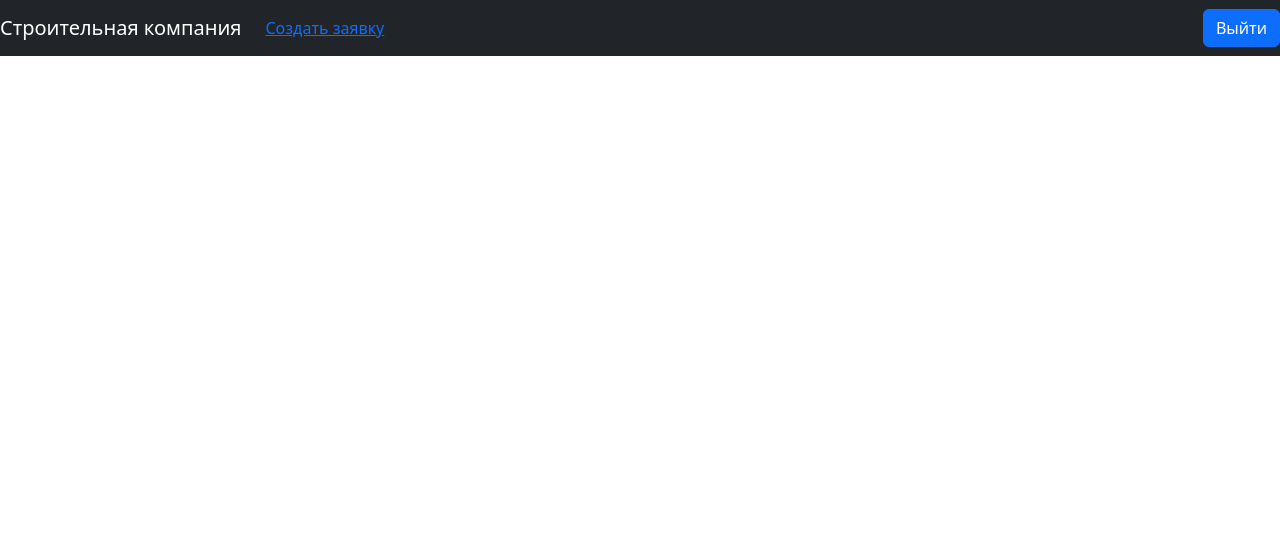
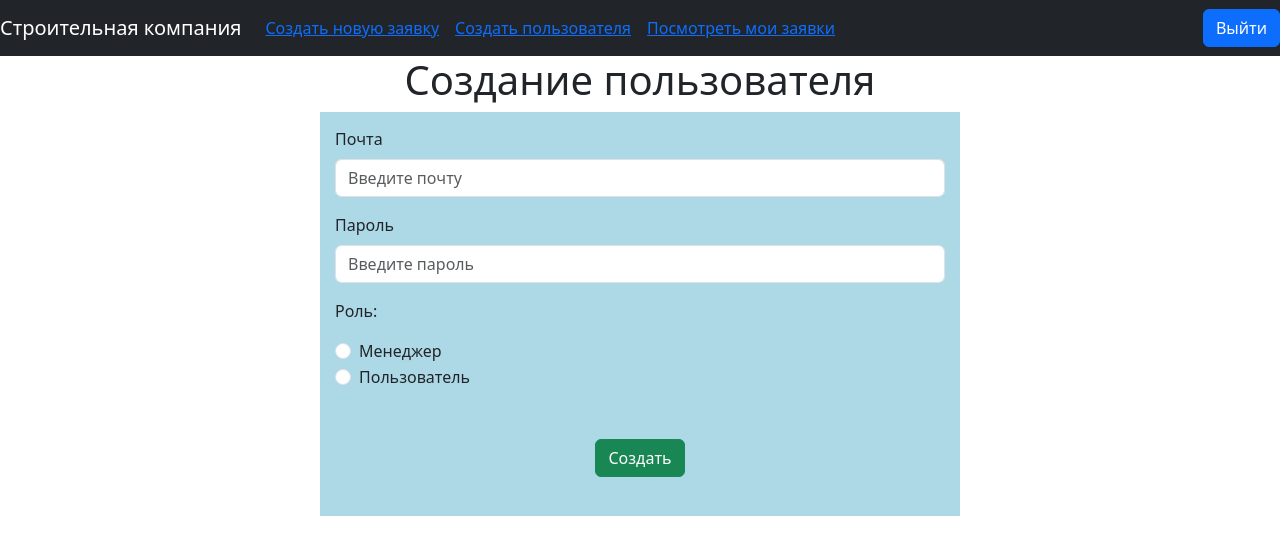
Before and after one commit to James-ssss/react-frontend, a React (Create React App) app: page /CreateUser in a window 1280 px wide. Shown: the top 554 px of the page. Built offline with nearby package versions, Linux system fonts and the light colour scheme.

Commit message:
Добавлено создание пользователя

```diff
--- a/src/App.js
+++ b/src/App.js
@@ -6,6 +6,7 @@ import { Route, BrowserRouter as Router, Link, Routes} from 'react-router-dom';
 
 import CreateTask from './Components/CreateTask';
 import Login from './Components/Login';
+import CreateUser from './Components/CreateUser';
 function App() {
   return (
     <>
@@ -14,6 +15,7 @@ function App() {
     <Routes>
       <Route path='/CreateTask' Component={CreateTask}/>
       <Route path='/Login' Component={Login}/>
+      <Route path='/CreateUser' Component={CreateUser}/>
     </Routes>
     </Router>
 
--- /dev/null
+++ b/src/Components/CreateUser.js
@@ -0,0 +1,107 @@
+import React, { useState } from "react";
+import { Button, Form } from "react-bootstrap";
+
+export default function CreateUser() {
+    const [email, setEmail] = useState("");
+
+    const [pass, setPass] = useState("");
+
+    const [is_staff, setRole] = useState("");
+
+    const handleInputChangeEmail = (value) => {
+      setEmail(value);
+    };
+
+    const handleInputChangePass = (value) => {
+      setPass(value);
+    };
+
+    const handleInputChangeRole = (value) => {
+        setRole(value);
+      };
+
+    const handleSubmit = async (event) => {
+      event.preventDefault();
+      if (email && pass && is_staff !== ""){
+        console.log(email, pass, is_staff)
+        const bodyData = {
+            email: email,
+            pass: pass,
+            is_staff: is_staff
+          };
+
+          try {
+            const response = await fetch("http://127.0.0.1:5000/User/Create", {
+              method: "POST",
+              headers: {
+                "Content-Type": "application/json",
+              },
+              body: JSON.stringify(bodyData),
+            });
+
+            if (response.ok) {
+              console.log("Пользователь успешно создан!");
+            } else {
+              console.error("Ошибка при создании пользователя");
+            }
+          } catch (error) {
+            console.error("Произошла ошибка", error);
+          }
+      }
+      else alert("Почта, роль или пароль пусты");;
+    };
+
+  return (
+    <>
+      <div style={{ display: "flex", justifyContent: "center" }}>
+        <h1>Создание пользователя</h1>
+      </div>
+      <div style={{ display: "flex", justifyContent: "center", backgroundColor: "lightblue",
+          width: "50%",
+          margin: "auto",
+          padding: "15px",
+          flexDirection: "column" }}>
+        <Form flexDirection="column" onSubmit={handleSubmit}>
+          <Form.Group className="mb-3" controlId="formBasicEmail">
+            <Form.Label>Почта</Form.Label>
+            <Form.Control
+              type="email"
+              placeholder="Введите почту"
+              onChange={(e) => {
+                handleInputChangeEmail(e.target.value);
+              }}
+            />
+          </Form.Group>
+
+          <Form.Group className="mb-3" controlId="formBasicPassword">
+            <Form.Label>Пароль</Form.Label>
+            <Form.Control
+              type="password"
+              placeholder="Введите пароль"
+              onChange={(e) => {
+                handleInputChangePass(e.target.value);
+              }}
+            />
+          </Form.Group>
+          <div>
+            <p>Роль:</p>
+            <Form.Check type="radio" aria-label="radio 1" label="Менеджер" name="role"  onChange={(e) => {
+                handleInputChangeRole(true);
+              }}/>
+            <Form.Check type="radio" aria-label="radio 2" label="Пользователь" name="role"  onChange={(e) => {
+                handleInputChangeRole(false);
+              }}/>
+          </div>
+          <br></br>
+          <br></br>
+          <div style={{ display: "flex", justifyContent: "center" }}>
+            <Button variant="success" type="submit" onSubmit={handleSubmit}>
+              Создать
+            </Button>
+          </div>
+          <br></br>
+        </Form>
+      </div>
+    </>
+  );
+}
--- a/src/Components/Login.js
+++ b/src/Components/Login.js
@@ -1,32 +1,81 @@
-import React from "react";
-import {Link} from 'react-router-dom';
-import {Button, Form} from 'react-bootstrap';
+import React, { useState } from "react";
+import { Link } from "react-router-dom";
+import { Button, Form } from "react-bootstrap";
 
-export default function Login(){
-    return (
-      <>
-        <Form flexDirection="column">
-          <Form.Group className="mb-3" controlId="formBasicPhone">
-            <Form.Label>Телефон</Form.Label>
-            <Form.Control type="phone" placeholder="Введите номер телефона" />
+export default function Login() {
+  const [email, setEmail] = useState("");
+
+  const [pass, setPass] = useState("");
+
+  const handleInputChangeEmail = (value) => {
+    setEmail(value);
+  };
+
+  const handleInputChangePass = (value) => {
+    setPass(value);
+  };
+
+  const handleSubmit = (event) => {
+    event.preventDefault();
+    if (email && pass !== ""){
+      return;
+    }
+    else alert("Почта или пароль пусты");;
+  };
+
+  return (
+    <>
+      <br></br>
+      <br></br>
+      <div
+        style={{
+          display: "flex",
+          justifyContent: "center",
+          backgroundColor: "lightblue",
+          width: "50%",
+          margin: "auto",
+          padding: "15px",
+          flexDirection: "column",
+        }}
+      >
+        <div style={{ display: "flex", justifyContent: "center" }}>
+          <h1>Авторизация</h1>
+        </div>
+        <Form flexDirection="column" onSubmit={handleSubmit}>
+          <Form.Group className="mb-3" controlId="formBasicEmail">
+            <Form.Label>Почта</Form.Label>
+            <Form.Control
+              type="email"
+              placeholder="Введите почту"
+              onChange={(e) => {
+                handleInputChangeEmail(e.target.value);
+              }}
+            />
           </Form.Group>
 
           <Form.Group className="mb-3" controlId="formBasicPassword">
             <Form.Label>Пароль</Form.Label>
-            <Form.Control type="password" placeholder="Введите пароль" />
+            <Form.Control
+              type="password"
+              placeholder="Введите пароль"
+              onChange={(e) => {
+                handleInputChangePass(e.target.value);
+              }}
+            />
           </Form.Group>
           <Form.Text className="text-muted">
             Не делитесь паролем ни с кем.
           </Form.Text>
           <br></br>
           <br></br>
-          <div className="d-flex align-items-center">
-            <Button variant="primary" type="submit">
+          <div style={{ display: "flex", justifyContent: "center" }}>
+            <Button variant="primary" type="submit" onSubmit={handleSubmit}>
               Войти
             </Button>
           </div>
+          <br></br>
         </Form>
-      </>
-    );
-
+      </div>
+    </>
+  );
 }
--- a/src/Components/Navibar.js
+++ b/src/Components/Navibar.js
@@ -10,7 +10,9 @@ export default function NaviBar(){
                 <Navbar.Toggle aria-controls="responsive-navbar-nav"></Navbar.Toggle>
                 <Navbar.Collapse id="responsive-navbar-nav">
                     <Nav className="me-auto">
-                        <NavLink><Link to="/CreateTask">Создать заявку</Link></NavLink>
+                        <NavLink ><Link to="/CreateTask">Создать новую заявку</Link></NavLink>
+                        <NavLink ><Link to="/CreateUser">Создать пользователя</Link></NavLink>
+                        <NavLink ><Link to="/Tasks">Посмотреть мои заявки</Link></NavLink>
                     </Nav>
                     <Nav>
                         <Button variant="primary">Выйти</Button>
```
Also changed, not shown: src/Components/Task.js (deleted).
